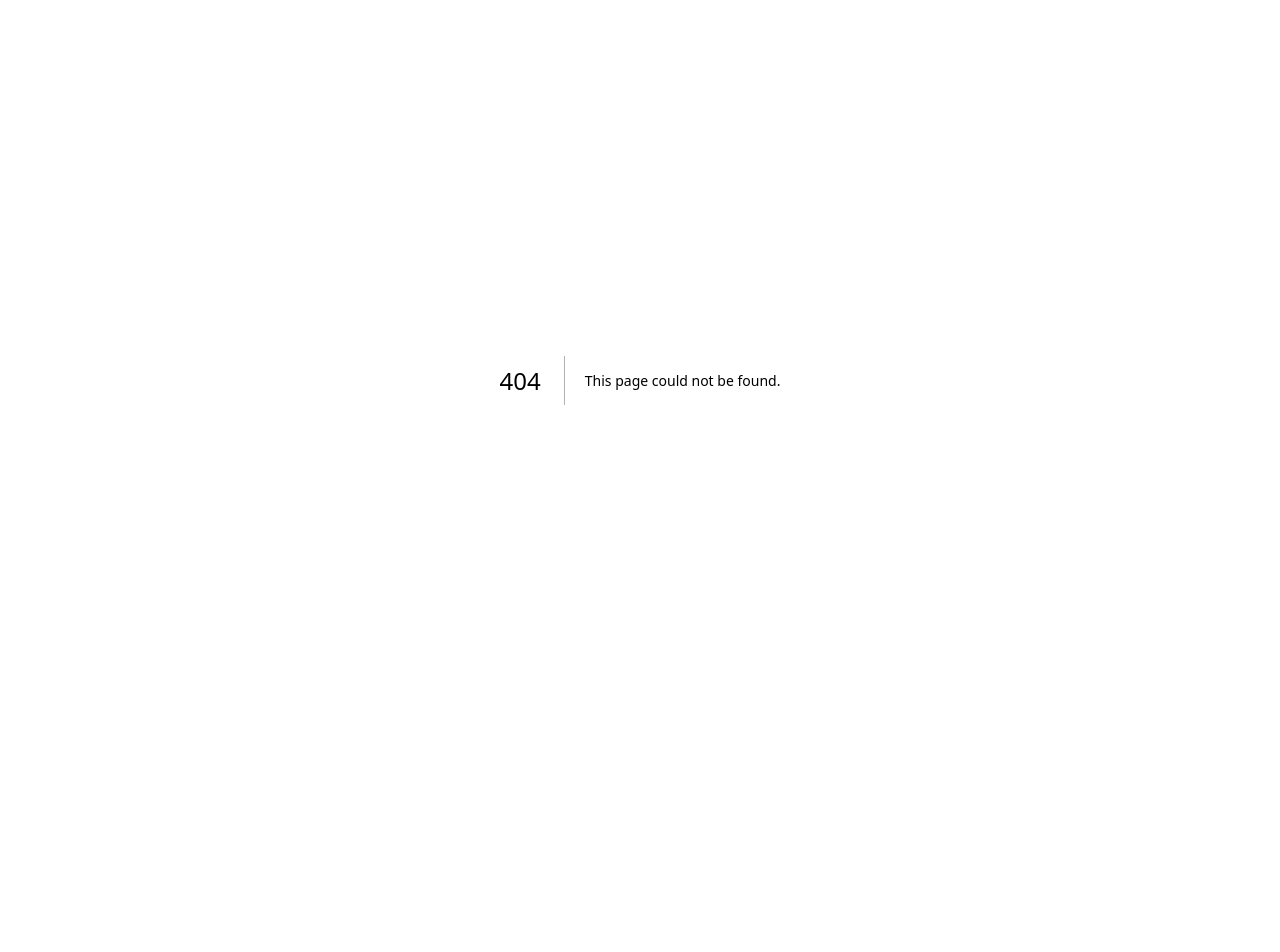
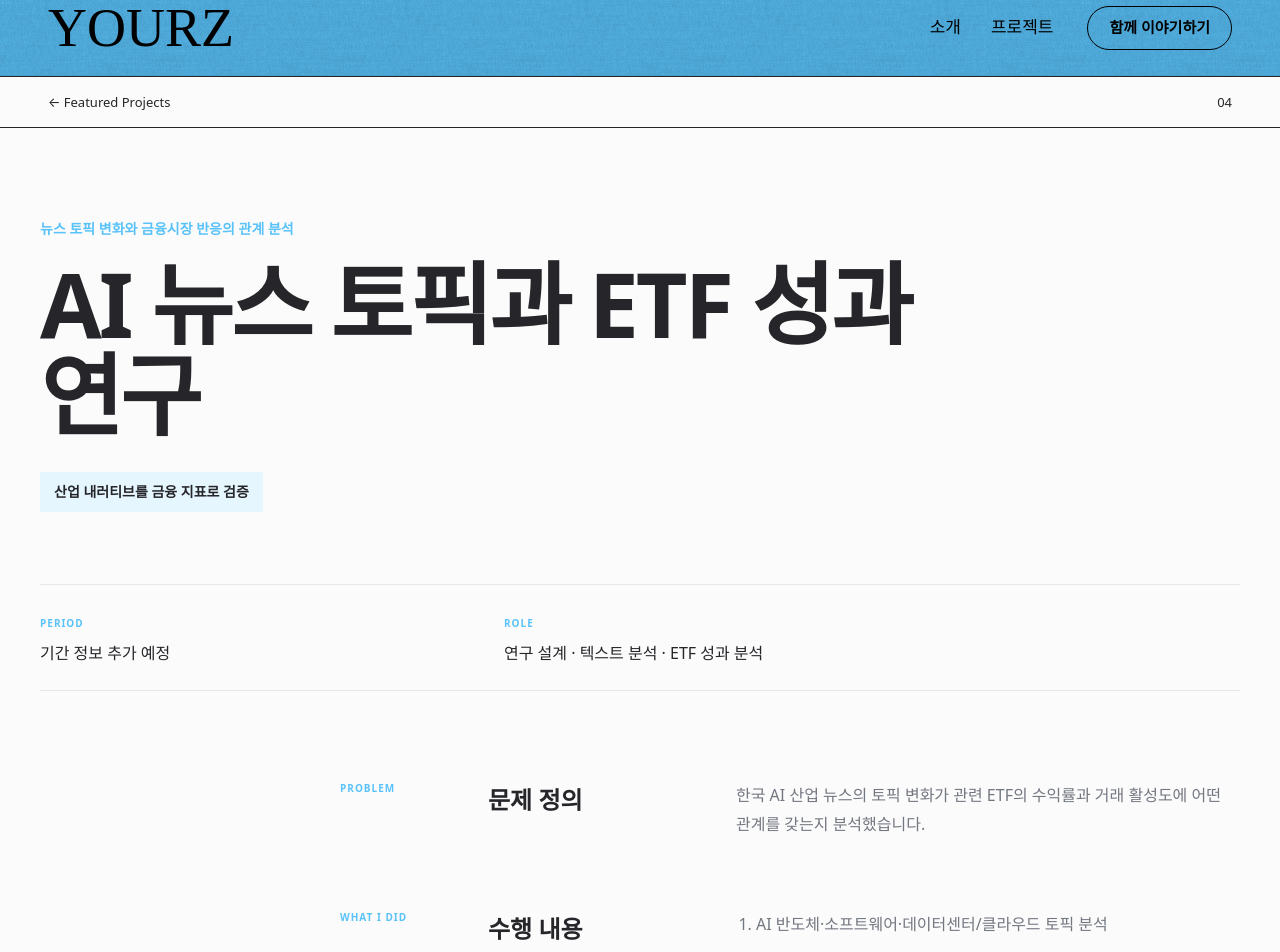
Before and after one commit to youra031220/youra-kim-portfolio, a Next.js app: page /projects/ai-etf-research in a window 1280 px wide. Before the commit this address had no page. Shown: the part 20-972 px from the top of the page. Before the commit the page ends 800 px from the top, so only its background shows below. Built offline with nearby package versions, Linux system fonts and the light colour scheme; a web font is replaced by a local one.

Commit message:
Replace flip cards with project detail pages

```diff
--- a/app/globals.css
+++ b/app/globals.css
@@ -80,15 +80,10 @@ svg { width: 18px; fill: none; stroke: currentColor; stroke-width: 1.7; stroke-l
 
 .projects { background: #f8f8f7; border-top: 1px solid var(--line); border-bottom: 1px solid var(--line); }
 .project-list { display: grid; grid-template-columns: repeat(2, 1fr); gap: 34px 28px; }
-.project-card { min-width: 0; height: 570px; perspective: 1200px; }
-.project-card-inner { width: 100%; height: 100%; position: relative; transform-style: preserve-3d; transition: transform .7s cubic-bezier(.2,.7,.2,1); }
-.project-card.is-flipped .project-card-inner { transform: rotateY(180deg); }
-@media (hover: hover) and (pointer: fine) {
-  .project-card:hover .project-card-inner { transform: rotateY(180deg); }
-}
-.project-face { position: absolute; inset: 0; overflow: hidden; display: flex; flex-direction: column; background: white; border: 1px solid var(--line); backface-visibility: hidden; -webkit-backface-visibility: hidden; }
-.project-front { justify-content: space-between; }
-.project-back { transform: rotateY(180deg); overflow-y: auto; }
+.project-card { min-width: 0; background: white; transform-origin: right bottom; transition: rotate .45s cubic-bezier(.23,1,.32,1), box-shadow .45s, border-color .45s; }
+.project-card:hover { rotate: 1.5deg; box-shadow: 0 18px 38px rgba(38,38,42,.1); }
+.project-card-link { min-height: 430px; overflow: hidden; display: flex; flex-direction: column; border: 1px solid var(--line); }
+.project-card-link:focus-visible { outline: 2px solid var(--purple); outline-offset: 4px; }
 .project-top { flex: 1; min-height: 0; padding: 38px; display: grid; grid-template-columns: 36px 1fr; grid-template-rows: auto 1fr; gap: 14px; background: var(--purple-soft); }
 .project-card:nth-child(2) .project-top { background: var(--mint-soft); }
 .project-card:nth-child(3) .project-top { background: var(--blue-soft); }
@@ -101,12 +96,8 @@ svg { width: 18px; fill: none; stroke: currentColor; stroke-width: 1.7; stroke-l
 .achievement span, .project-meta span, .project-story span, .document-type, .site-no { display: block; margin-bottom: 6px; color: var(--purple); font-size: 9px; font-weight: 600; letter-spacing: .1em; text-transform: uppercase; }
 .achievement strong { font-size: 15px; font-weight: 600; }
 .project-front-footer { min-height: 116px; padding: 22px 28px; display: flex; align-items: flex-end; justify-content: space-between; gap: 20px; border-top: 1px solid var(--line); }
-.project-front-footer button, .flip-back-button { flex: none; padding: 0; display: inline-flex; align-items: center; gap: 7px; color: var(--text); background: transparent; border: 0; border-bottom: 1px solid currentColor; cursor: pointer; font-size: 12px; }
-.project-front-footer button svg { width: 13px; }
-.project-back-title { padding: 26px 28px 0; }
-.project-back-title > span { color: var(--purple); font-size: 9px; font-weight: 600; letter-spacing: .1em; }
-.project-back-title h3 { margin: 5px 0 0; font-size: 23px; line-height: 1.2; overflow-wrap: anywhere; }
-.flip-back-button { margin: 22px 28px 0 auto; }
+.project-detail-link { flex: none; display: inline-flex; align-items: center; gap: 7px; border-bottom: 1px solid currentColor; font-size: 12px; }
+.project-detail-link svg { width: 13px; }
 .project-body { flex: 1; padding: 26px 28px; }
 .project-meta { display: grid; grid-template-columns: 1fr 1fr; gap: 22px; margin-bottom: 26px; }
 .project-meta p, .project-story p { margin: 0; color: var(--muted); font-size: 13px; }
@@ -127,6 +118,26 @@ svg { width: 18px; fill: none; stroke: currentColor; stroke-width: 1.7; stroke-l
 .link-button.primary { color: #000; background: var(--purple); border-color: var(--purple); }
 .link-button.disabled { color: #aaa; background: #fafafa; cursor: not-allowed; }
 .link-status { padding-left: 5px; border-left: 1px solid var(--line); font-size: 9px; }
+
+.project-detail-page { min-height: 100vh; padding: 96px 0 120px; }
+.project-detail-bar { border-top: 1px solid var(--text); border-bottom: 1px solid var(--text); }
+.project-detail-bar .container { width: calc(100% - 96px); max-width: none; min-height: 50px; display: flex; align-items: center; justify-content: space-between; font-size: 13px; }
+.project-detail-bar a:hover { color: var(--purple); }
+.project-detail { padding-top: 90px; }
+.project-detail-hero { max-width: 980px; padding-bottom: 72px; }
+.project-detail-hero > p { margin: 0 0 18px; color: var(--purple); font-size: 14px; font-weight: 600; }
+.project-detail-hero h1 { margin: 0; font-size: clamp(48px, 7vw, 92px); line-height: 1.02; letter-spacing: -3px; overflow-wrap: anywhere; }
+.project-detail-hero strong { margin-top: 32px; display: inline-block; padding: 9px 14px; background: var(--purple-soft); font-size: 14px; }
+.project-detail-meta { padding: 24px 0; display: grid; grid-template-columns: 1fr 2fr; gap: 8%; border-top: 1px solid var(--line); border-bottom: 1px solid var(--line); }
+.project-detail-meta span, .project-detail-content > section > span { color: var(--purple); font-size: 10px; font-weight: 600; letter-spacing: .1em; }
+.project-detail-meta p { margin: 7px 0 0; }
+.project-detail-content { margin-left: 25%; padding: 90px 0; display: grid; gap: 72px; }
+.project-detail-content section { display: grid; grid-template-columns: 120px 220px 1fr; gap: 28px; align-items: start; }
+.project-detail-content h2 { margin: 0; font-size: 24px; }
+.project-detail-content p, .project-detail-content ol { margin: 0; color: var(--muted); font-size: 16px; line-height: 1.8; }
+.project-detail-content ol { padding-left: 20px; }
+.project-detail-content li + li { margin-top: 12px; }
+.project-detail-footer { padding: 28px 0; display: flex; justify-content: space-between; gap: 30px; border-top: 1px solid var(--text); }
 
 .report-grid { display: grid; grid-template-columns: repeat(2, 1fr); gap: 34px 28px; }
 .report-card { overflow: hidden; background: white; border: 1px solid var(--line); transition: transform .2s; }
@@ -166,7 +177,7 @@ footer { padding: 62px 0 28px; overflow: hidden; border-top: 1px solid var(--lin
 @keyframes fade-up { from { opacity: 0; transform: translateY(12px); } to { opacity: 1; transform: none; } }
 *:focus-visible { outline: 2px solid var(--purple); outline-offset: 3px; }
 @media (prefers-reduced-motion: reduce) { html { scroll-behavior: auto; } .fade-in { animation: none; } }
-@media (prefers-reduced-motion: reduce) { .project-card-inner { transition-duration: .01ms; } }
+@media (prefers-reduced-motion: reduce) { .project-card { transition-duration: .01ms; } .project-card:hover { rotate: 0deg; } }
 
 @media (max-width: 980px) {
   .container, .nav-wrap, .section-heading .container { width: min(calc(100% - 40px), var(--max)); }
@@ -182,6 +193,8 @@ footer { padding: 62px 0 28px; overflow: hidden; border-top: 1px solid var(--lin
   .website-card { grid-template-columns: 1fr; }
   .website-shot { min-height: 400px; border-right: 0; border-bottom: 1px solid var(--line); }
   .contact-grid { grid-template-columns: 1fr; gap: 44px; }
+  .project-detail-content { margin-left: 0; }
+  .project-detail-content section { grid-template-columns: 100px 180px 1fr; }
 }
 
 @media (max-width: 700px) {
@@ -214,15 +227,21 @@ footer { padding: 62px 0 28px; overflow: hidden; border-top: 1px solid var(--lin
   .capability-row { grid-template-columns: 1fr 1fr; }
   .capability-row span { min-height: 90px; padding: 15px; }
   .project-list, .report-grid { grid-template-columns: 1fr; }
-  .project-card { height: 620px; }
   .project-top, .project-body { padding: 22px 19px; }
   .project-front-footer { padding: 20px 19px; align-items: flex-start; flex-direction: column; }
-  .project-back-title { padding: 22px 19px 0; }
-  .flip-back-button { margin: 20px 19px 0 auto; }
   .project-footer { padding: 0 19px 22px; }
   .project-meta { grid-template-columns: 1fr; }
   .project-links { width: 100%; }
   .project-links .link-button { flex: 1; justify-content: center; }
+  .project-detail-page { padding-top: 82px; }
+  .project-detail-bar .container { width: calc(100% - 32px); }
+  .project-detail { padding-top: 56px; }
+  .project-detail-hero { padding-bottom: 48px; }
+  .project-detail-hero h1 { font-size: clamp(40px, 12vw, 58px); letter-spacing: -1.8px; }
+  .project-detail-meta { grid-template-columns: 1fr; gap: 24px; }
+  .project-detail-content { padding: 60px 0; gap: 54px; }
+  .project-detail-content section { grid-template-columns: 1fr; gap: 10px; }
+  .project-detail-footer { flex-direction: column; }
   .website-shot { min-height: 250px; }
   .website-info { padding: 34px 21px; }
   .website-info h3 { font-size: 36px; }
--- /dev/null
+++ b/app/projects/[id]/page.tsx
@@ -0,0 +1,75 @@
+import type { Metadata } from "next";
+import Link from "next/link";
+import { notFound } from "next/navigation";
+import { Header } from "@/components/Header";
+import { LinkButton } from "@/components/LinkButton";
+import { projects } from "@/data/portfolio";
+
+export function generateStaticParams() {
+  return projects.map(project => ({ id: project.id }));
+}
+
+export async function generateMetadata({ params }: { params: Promise<{ id: string }> }): Promise<Metadata> {
+  const { id } = await params;
+  const project = projects.find(item => item.id === id);
+  return project ? {
+    title: `${project.title} | 김유라 포트폴리오`,
+    description: project.subtitle,
+  } : {};
+}
+
+export default async function ProjectPage({ params }: { params: Promise<{ id: string }> }) {
+  const { id } = await params;
+  const project = projects.find(item => item.id === id);
+  if (!project) notFound();
+
+  return (
+    <>
+      <Header />
+      <main className="project-detail-page">
+        <div className="project-detail-bar">
+          <div className="container">
+            <Link href="/#projects">← Featured Projects</Link>
+            <span>{project.index}</span>
+          </div>
+        </div>
+
+        <article className="container project-detail">
+          <header className="project-detail-hero">
+            <p>{project.subtitle}</p>
+            <h1>{project.title}</h1>
+            <strong>{project.achievement}</strong>
+          </header>
+
+          <div className="project-detail-meta">
+            <div><span>PERIOD</span><p>{project.period}</p></div>
+            <div><span>ROLE</span><p>{project.role}</p></div>
+          </div>
+
+          <div className="project-detail-content">
+            <section>
+              <span>PROBLEM</span>
+              <h2>문제 정의</h2>
+              <p>{project.problem}</p>
+            </section>
+            <section>
+              <span>WHAT I DID</span>
+              <h2>수행 내용</h2>
+              <ol>{project.actions.map(action => <li key={action}>{action}</li>)}</ol>
+            </section>
+            <section>
+              <span>RESULT</span>
+              <h2>결과</h2>
+              <p>{project.result}</p>
+            </section>
+          </div>
+
+          <footer className="project-detail-footer">
+            <div className="tags">{project.tags.map(tag => <span key={tag}>{tag}</span>)}</div>
+            <div className="project-links">{project.links.map(link => <LinkButton key={link.label} item={link} />)}</div>
+          </footer>
+        </article>
+      </main>
+    </>
+  );
+}
--- a/components/Header.tsx
+++ b/components/Header.tsx
@@ -10,22 +10,23 @@ const nav = [
 
 export function Header() {
   const [open, setOpen] = useState(false);
-  const texturePath = `${process.env.NEXT_PUBLIC_BASE_PATH ?? ""}/images/45-degree-fabric-dark.png`;
+  const basePath = process.env.NEXT_PUBLIC_BASE_PATH ?? "";
+  const texturePath = `${basePath}/images/45-degree-fabric-dark.png`;
   return (
     <header className="site-header">
       <span className="header-texture" style={{ backgroundImage: `url("${texturePath}")` }} aria-hidden="true" />
       <div className="nav-wrap">
-        <a className="wordmark" href="#top" aria-label="김유라 포트폴리오 홈">YOURZ</a>
+        <a className="wordmark" href={`${basePath}/#top`} aria-label="김유라 포트폴리오 홈">YOURZ</a>
         <nav className={open ? "nav-links open" : "nav-links"} aria-label="주요 메뉴">
           {nav.map(([label, href]) => (
-            <a key={href} href={href} onClick={() => setOpen(false)}>{label}</a>
+            <a key={href} href={`${basePath}/${href}`} onClick={() => setOpen(false)}>{label}</a>
           ))}
-          <a href="#contact" onClick={() => setOpen(false)}>연락처</a>
+          <a href={`${basePath}/#contact`} onClick={() => setOpen(false)}>연락처</a>
         </nav>
         <nav className="nav-group" aria-label="주요 메뉴">
-          {nav.map(([label, href]) => <a key={href} href={href}>{label}</a>)}
+          {nav.map(([label, href]) => <a key={href} href={`${basePath}/${href}`}>{label}</a>)}
         </nav>
-        <a className="header-cta" href="#contact">함께 이야기하기</a>
+        <a className="header-cta" href={`${basePath}/#contact`}>함께 이야기하기</a>
         <button className="menu-button" type="button" aria-label={open ? "메뉴 닫기" : "메뉴 열기"} aria-expanded={open} onClick={() => setOpen(!open)}>
           <MenuIcon open={open} />
         </button>
```
Also changed, not shown: components/Portfolio.tsx (+5 -38 lines).
